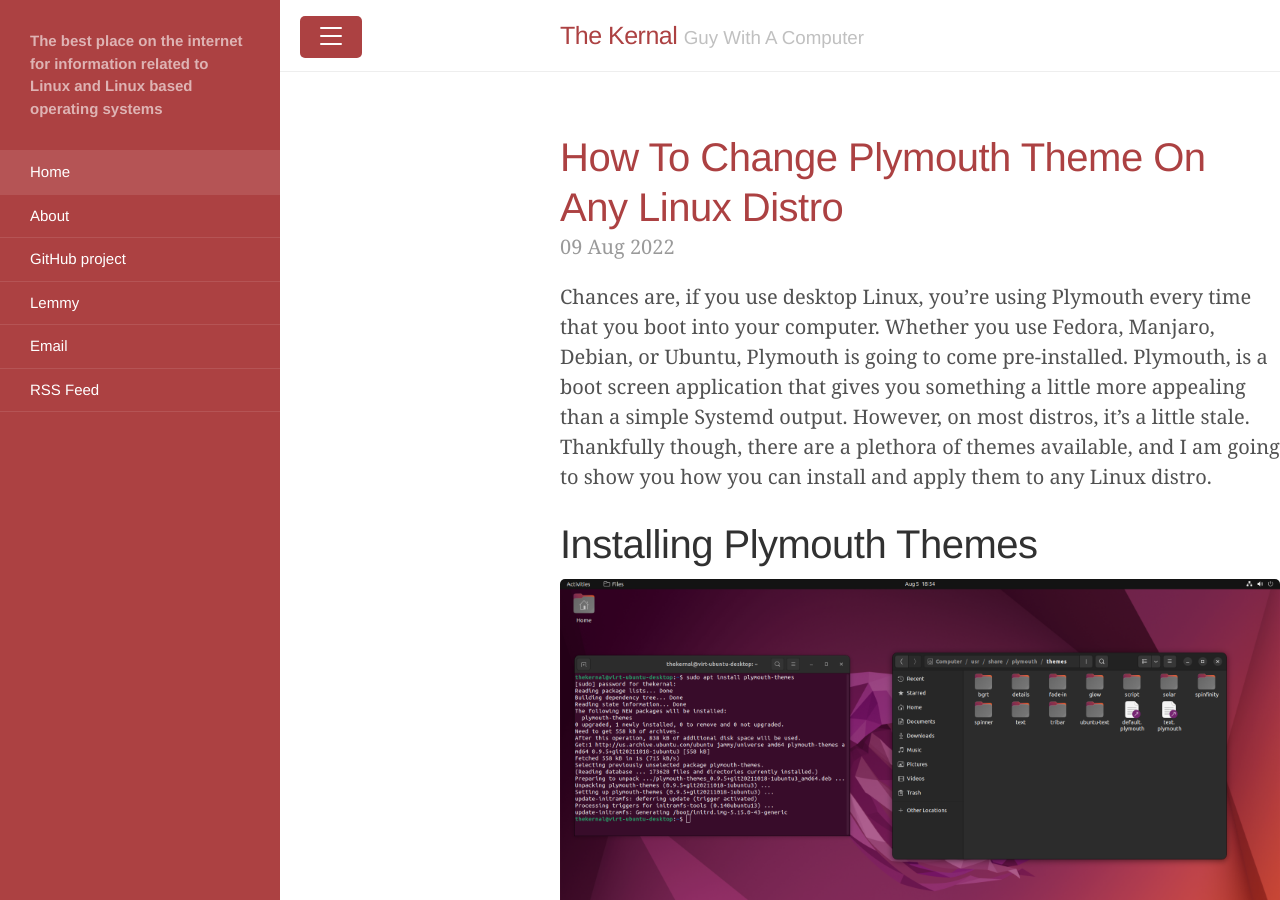
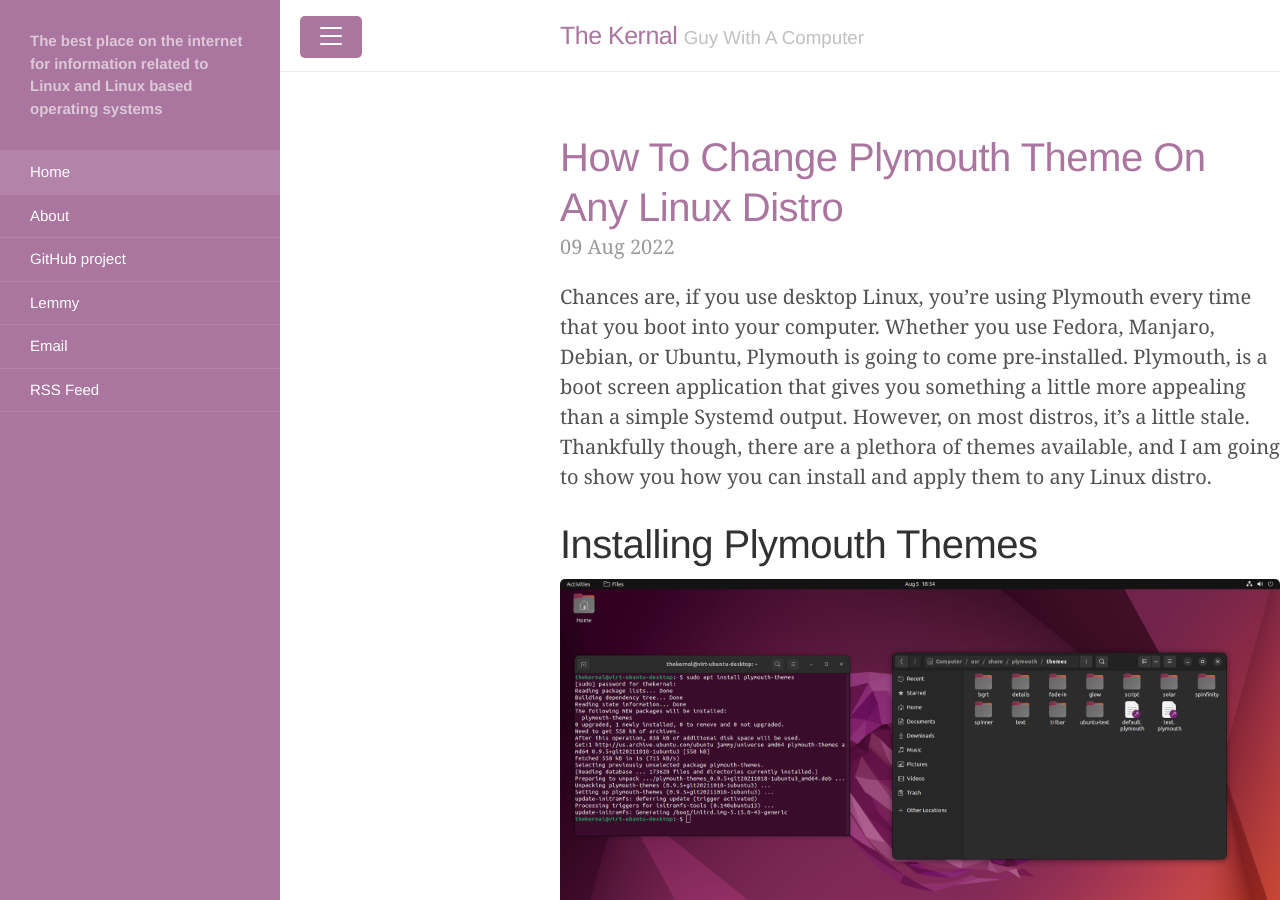
Before and after one commit to TheKernalBlog/TheKernalBlog, a Jekyll site: the page built from index.html, in a window 1280 px wide and 900 px high. Built offline with Jekyll 4.4.1, drawn with Linux system fonts in a browser that asks for light colours; the list of posts is cut into pages by our own code.

Commit message:
Update default.html

```diff
--- a/_layouts/default.html
+++ b/_layouts/default.html
@@ -30,5 +30,5 @@
   </body>
 </html>
 
-<body class="theme-base-08">
+<body class="theme-base-0e">
 </body>
```
